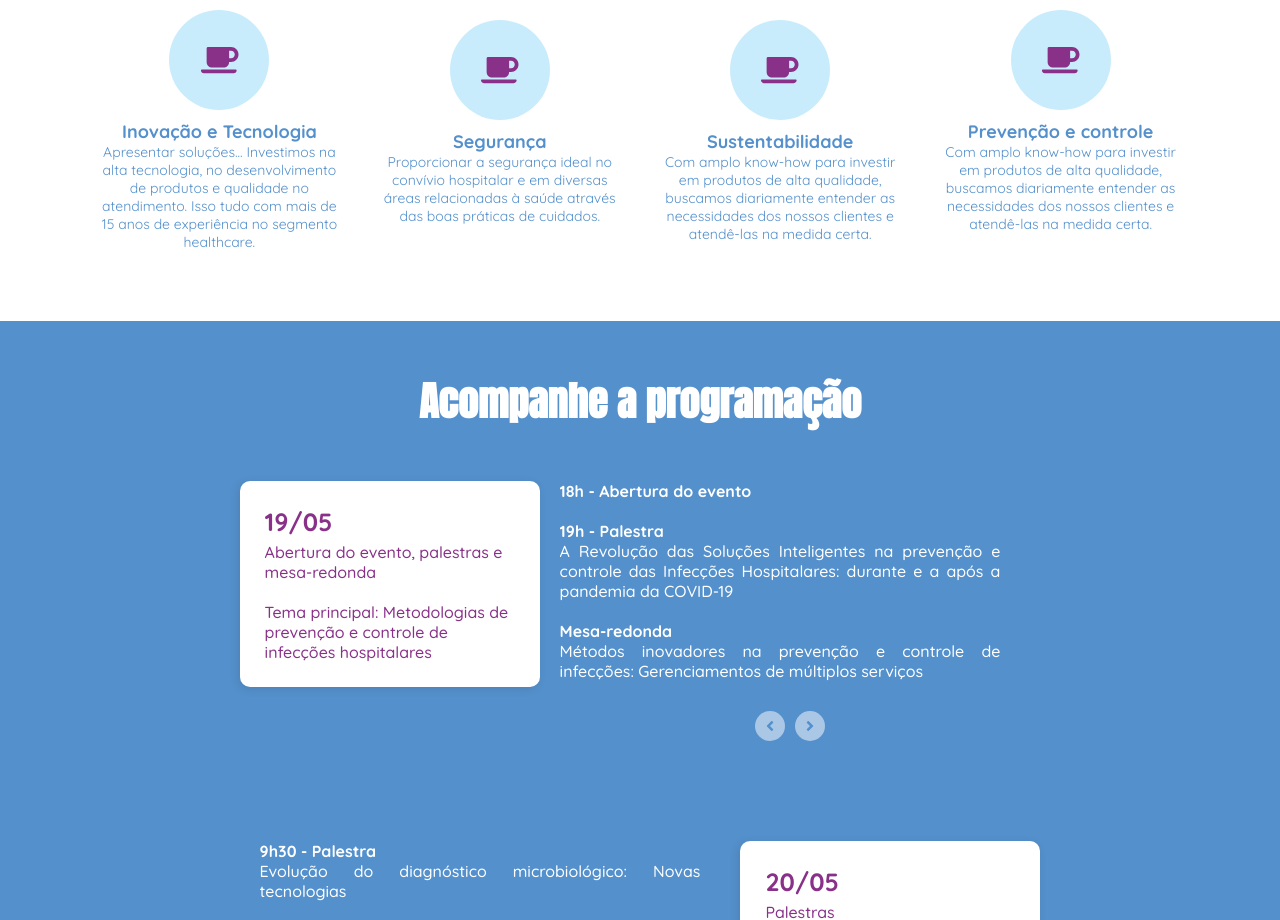
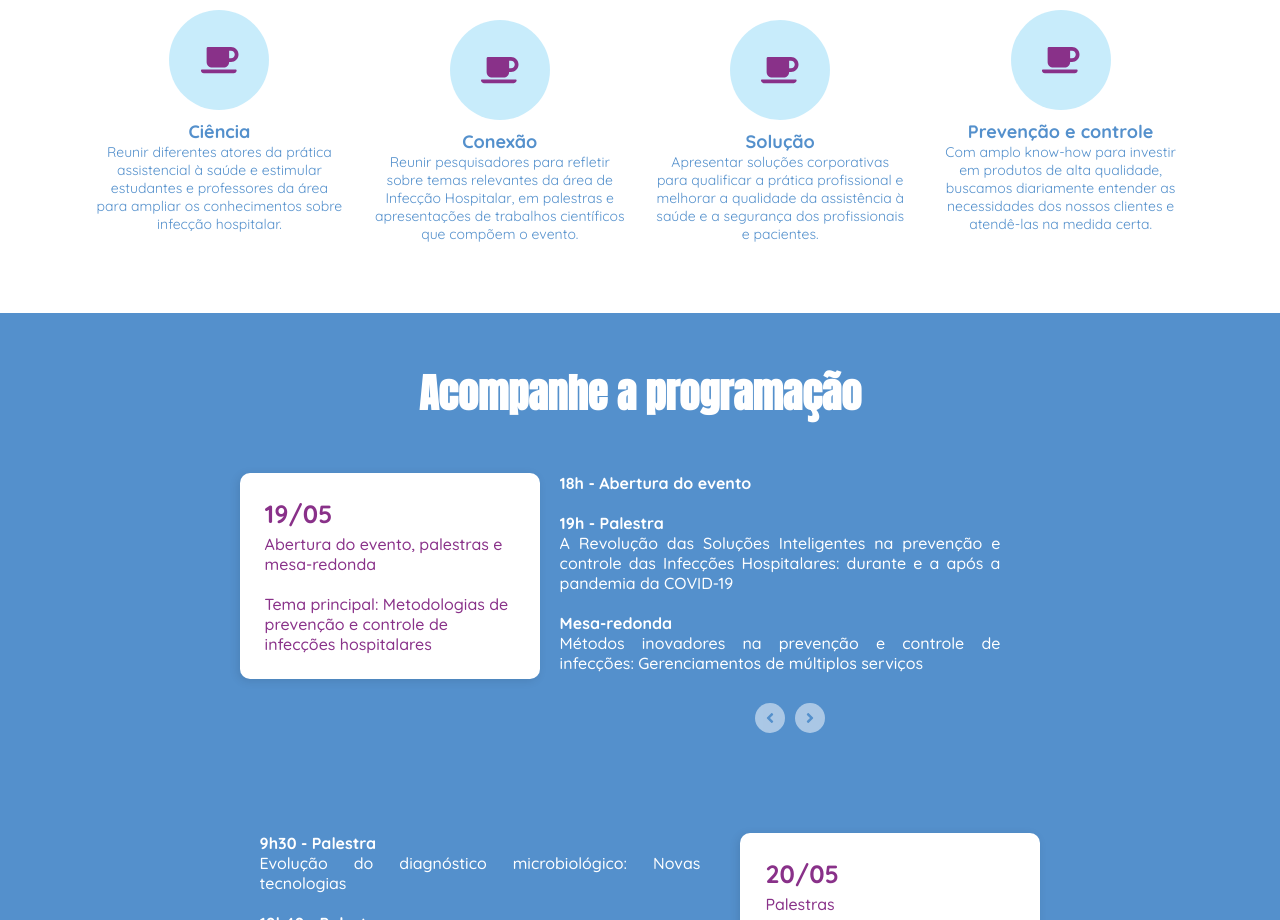
Before and after one commit to pedrohhcunha/congresso, a Next.js app: page / in a window 1280 px wide. Shown: the part 1120-2040 px from the top of the page. Built offline with nearby package versions, Linux system fonts and the light colour scheme.

Commit message:
Adiconando o conteudo de diferenciais

```diff
--- a/components/Diferenciais.jsx
+++ b/components/Diferenciais.jsx
@@ -11,22 +11,22 @@ export default function Diferenciais(props) {
                     <div className={styles.areaIcon}>
                         <FontAwesomeIcon icon={faCoffee} />
                     </div>
-                    <h4 className={styles.tituloDiferencial}>Inovação e Tecnologia</h4>
-                    <p className={styles.p}>Apresentar soluções... Investimos na alta tecnologia, no desenvolvimento de produtos e qualidade no atendimento. Isso tudo com mais de 15 anos de experiência no segmento healthcare.</p>
+                    <h4 className={styles.tituloDiferencial}>Ciência</h4>
+                    <p className={styles.p}>Reunir diferentes atores da prática assistencial à saúde e estimular estudantes e professores da área para ampliar os conhecimentos sobre infecção hospitalar. </p>
                 </div>
                 <div className={styles.diferencial}>
                     <div className={styles.areaIcon}>
                         <FontAwesomeIcon icon={faCoffee} />
                     </div>
-                    <h4 className={styles.tituloDiferencial}>Segurança</h4>
-                    <p className={styles.p}>Proporcionar a segurança ideal no convívio hospitalar e em diversas áreas relacionadas à saúde através das boas práticas de cuidados.</p>
+                    <h4 className={styles.tituloDiferencial}>Conexão</h4>
+                    <p className={styles.p}>Reunir pesquisadores para refletir sobre temas relevantes da área de Infecção Hospitalar, em palestras e apresentações de trabalhos científicos que compõem o evento.</p>
                 </div>
                 <div className={styles.diferencial}>
                     <div className={styles.areaIcon}>
                         <FontAwesomeIcon icon={faCoffee} />
                     </div>
-                    <h4 className={styles.tituloDiferencial}>Sustentabilidade</h4>
-                    <p className={styles.p}>Com amplo know-how para investir em produtos de alta qualidade, buscamos diariamente entender as necessidades dos nossos clientes e atendê-las na medida certa.</p>
+                    <h4 className={styles.tituloDiferencial}>Solução</h4>
+                    <p className={styles.p}>Apresentar soluções corporativas para qualificar a prática profissional e melhorar a qualidade da assistência à saúde e a segurança dos profissionais e pacientes.</p>
                 </div>
                 <div className={styles.diferencial}>
                     <div className={styles.areaIcon}>
```
